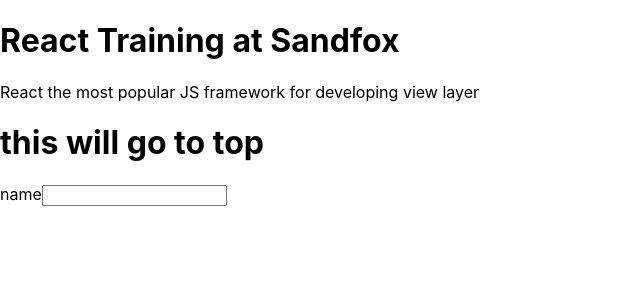
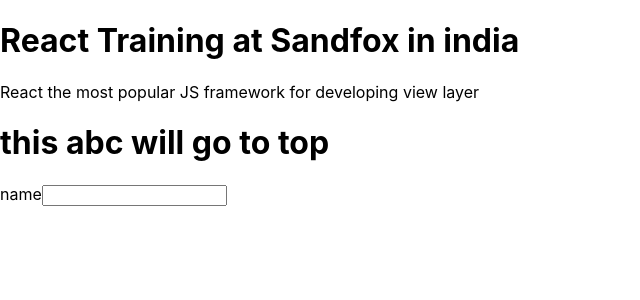
Before and after one commit to AbhiCoder11/mern-ui, a React (Create React App) app: page / in a window 1280 px wide. Shown: the top 300 px of the page, without its empty margins (0-640 px from the left). Built offline with nearby package versions, Linux system fonts and the light colour scheme.

Commit message:
day 2 code

```diff
--- a/src/App.js
+++ b/src/App.js
@@ -4,12 +4,53 @@
 
 import Header from './components/Header';
 import NewPage from  './components/NewPage';
+
 class App extends Component {
+  constructor(){
+    super();
+
+    this.state = {
+      language:'python',
+      version:3.2,
+      repo:'open-source',
+    }
+
+    this.country= 'india';
+    this.getInfo = this.getInfo.bind(this);
+    console.log('constructor called');
+  }
+
+  componentDidMount(){
+    console.log('didmount called');
+  }
+  componentWillMount(){
+    console.log('willmount called');
+  }
+
+  componentDidUpdate(){
+    console.log('didupdtae called');
+  }
+  componentWillUpdate(){
+    console.log('will updtae called');
+  }
+
+  componentWillUnmount() {
+    console.log('will unmount called');
+
+  }
+
+
+
+
+  getInfo(){
+    return 'we got it !!';
+  }
+
   render() {
     return (
       <div className="App">
-       <Header/>
-       <NewPage/>
+       <Header info={this.state} country={this.country} funcInfo={this.getInfo}/>
+       <NewPage name = {'abc'} age={'38'}/>
       </div>
     );
   }
--- a/src/components/Header.js
+++ b/src/components/Header.js
@@ -1,11 +1,17 @@
 import React,{Component} from 'react';
 
 class Header extends Component{
+    componentWillReceiveProps(prev,next){
+        console.log(prev,next);
+      }
     render(){
+        console.log(this.props);
+        let myProp = this.props;
+        //myProp.country = 'abc';
         return(
             <div>
-                <h1>React Training at Sandfox</h1>
-                <p>React the most popular JS framework for developing view layer </p>
+                <h1>React Training at Sandfox in {myProp.country}</h1>
+                <p>React the most popular JS framework for developing view layer</p>
             </div>
         );
     }
--- a/src/components/NewPage.js
+++ b/src/components/NewPage.js
@@ -21,10 +21,14 @@
 
 // render is simply a function is a container that hold attributes of our markup(html)
     render(){
+        console.log('render of newpage');
+
+        console.log(this.props);
+
               // render handles all markup(html) /tags inside return
       return(
           <div>
-          <h1>this will go to top</h1>
+          <h1>this {this.props.name} will go to top</h1>
           <form>
               name
               <input type="text" value ={this.state.name} onChange={this.handleName} />
```
Also changed, not shown: 1 other file (tests, documents, lock files or other folders).
